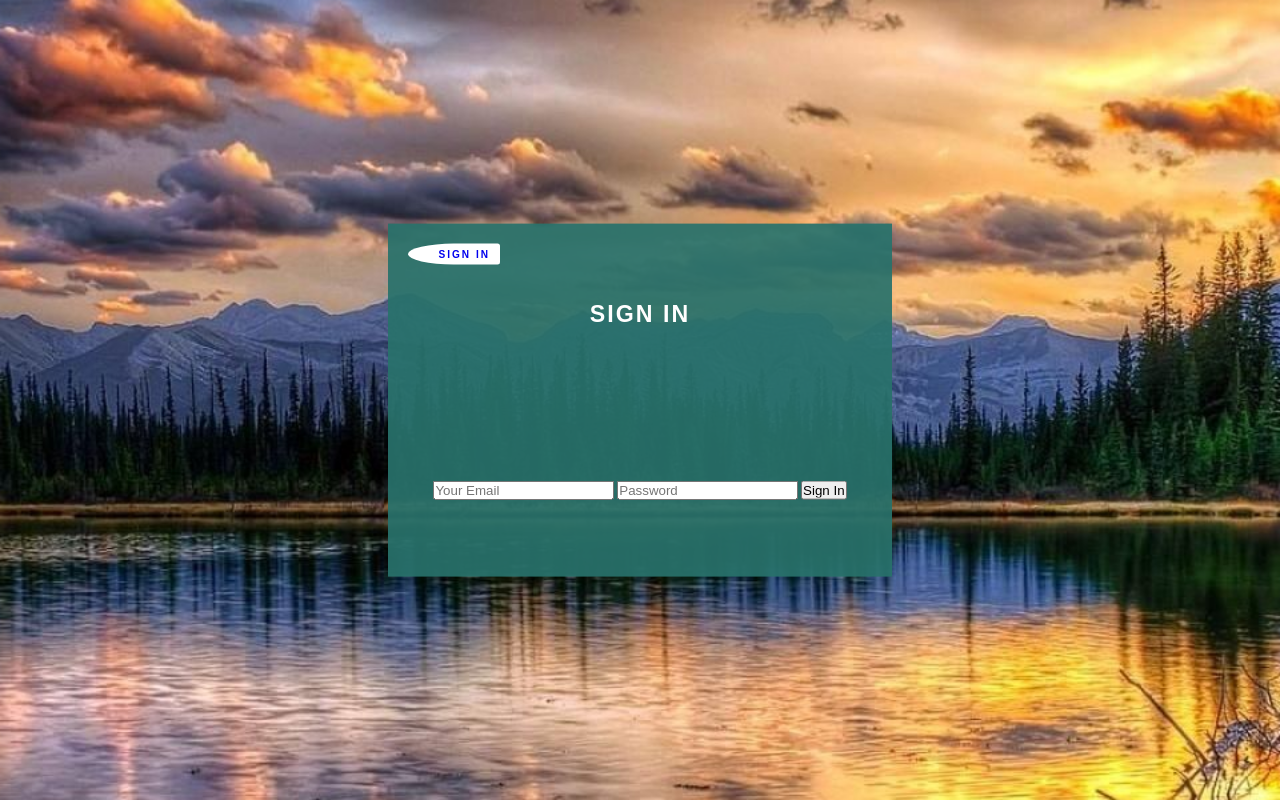
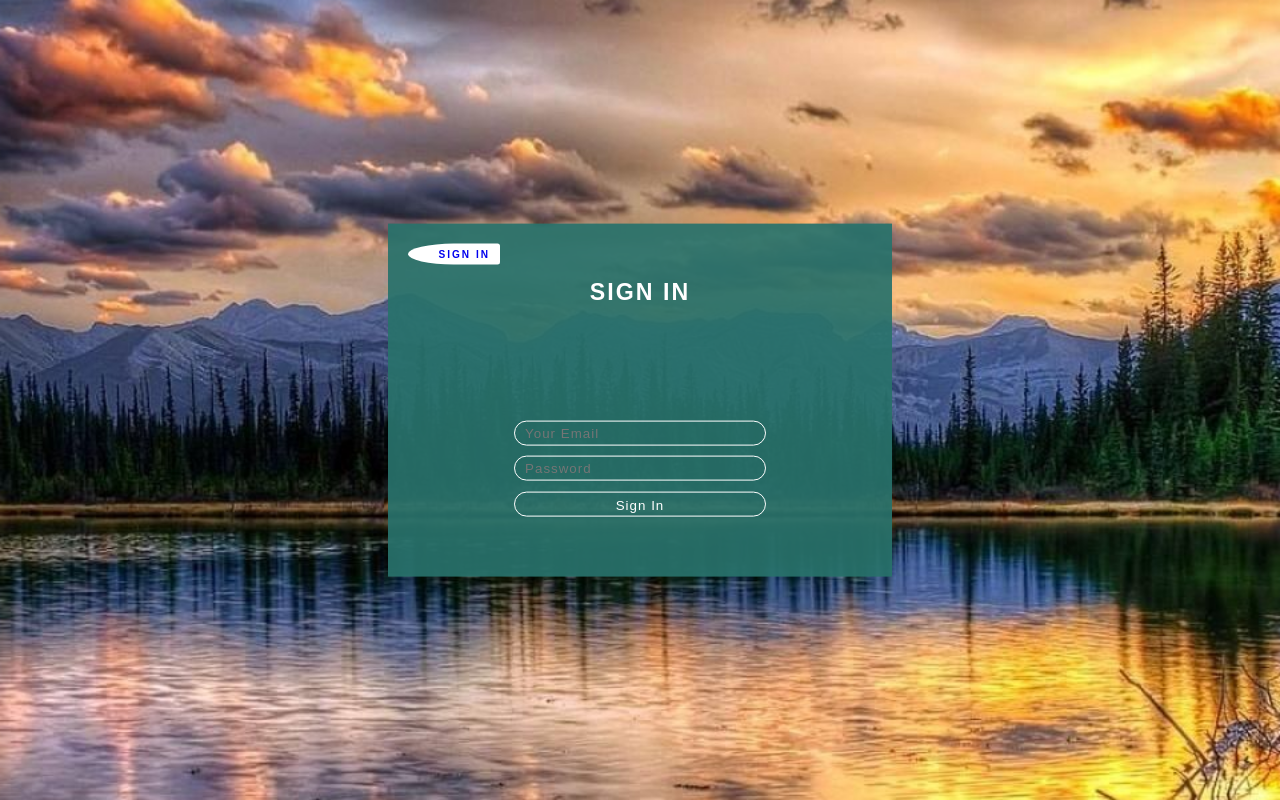
Before and after one commit to fibgit/stunner-app, a plain HTML site: page index.html in a window 1280 px wide. Drawn offline with Linux system fonts and the light colour scheme.

Commit message:
css files

```diff
--- a/style.css
+++ b/style.css
@@ -62,3 +62,21 @@ form h2{
     letter-spacing: 0.2rem;
     color: #fff;
 }
+
+.inputs-wrapper{
+    display: flex;
+    flex-direction: column;
+}
+
+.inputs-wrapper input{
+    height: 2.5rem;
+    width: 25rem;
+    padding: .5rem 1rem;
+    margin: .5rem 0;
+    background-color: transparent;
+    border: .1rem solid #fff;
+    border-radius: 5rem;
+    color: #fff;
+    letter-spacing: .1rem;
+    outline: none;
+}
```
